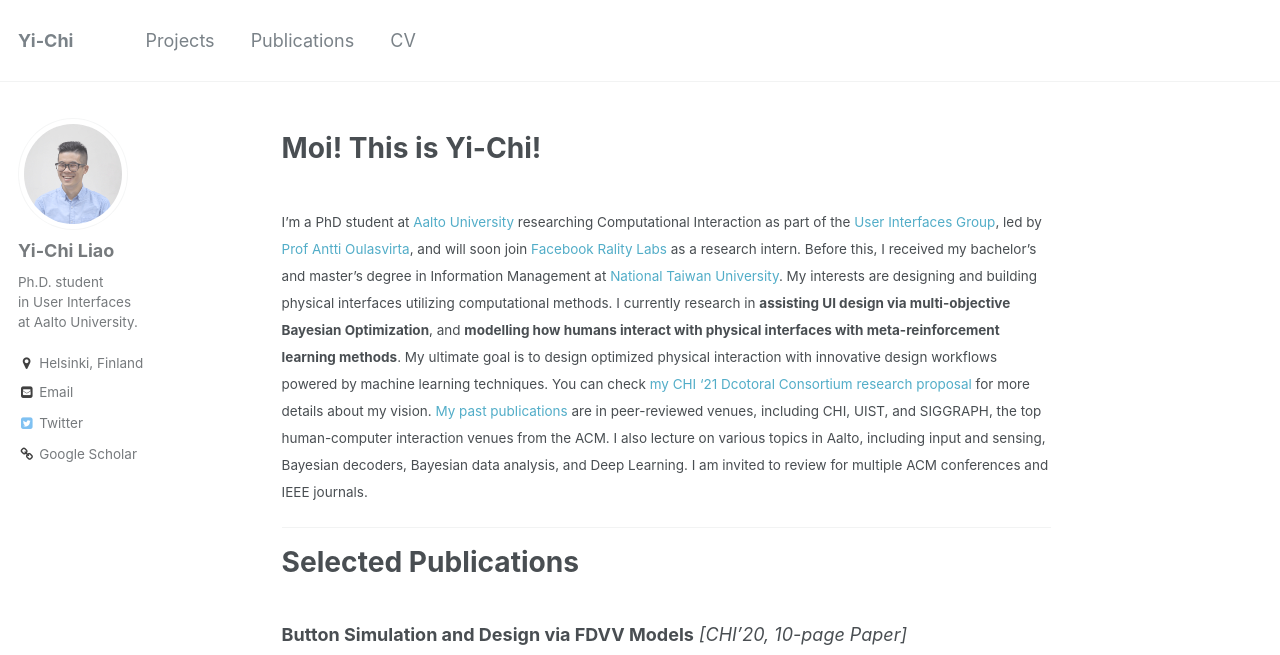
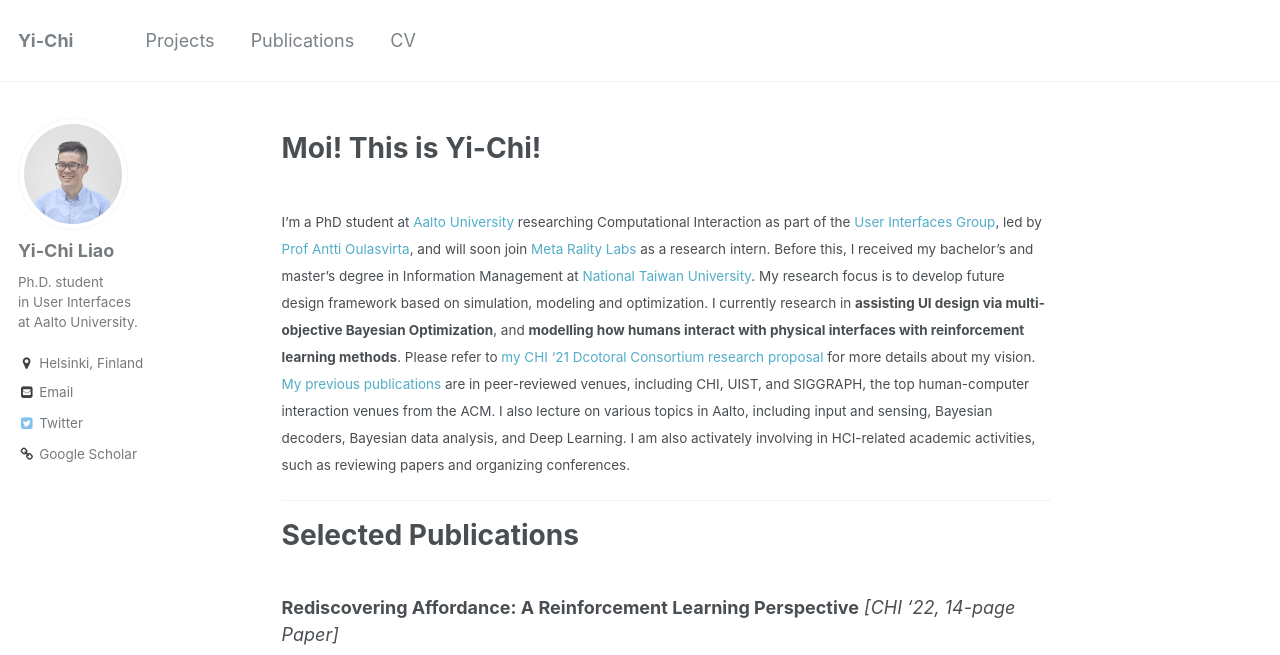
Before and after one commit to yichiliao/yichiliao.github.io, a Jekyll site: the page built from _pages/about.md, in a window 1280 px wide and 1400 px high. Shown: the top 655 px of the window. Built offline with Jekyll 4.4.1, drawn with Linux system fonts in a browser that asks for light colours; some of the changed text lies outside the part shown.

Commit message:
major update

```diff
--- a/_pages/about.md
+++ b/_pages/about.md
@@ -10,13 +10,19 @@ redirect_from:
 # Moi! This is Yi-Chi!
 <br>
 <small>
-I’m a PhD student at [Aalto University](https://www.aalto.fi/en) researching Computational Interaction as part of the [User Interfaces Group](http://userinterfaces.aalto.fi/), led by [Prof Antti Oulasvirta](http://users.comnet.aalto.fi/oulasvir/), and will soon join [Facebook Rality Labs](https://tech.fb.com/ar-vr/) as a research intern. Before this, I received my bachelor’s and master’s degree in Information Management at [National Taiwan University](https://www.ntu.edu.tw/english/). My interests are designing and building physical interfaces utilizing computational methods. I currently research in **assisting UI design via multi-objective Bayesian Optimization**, and **modelling how humans interact with physical interfaces with meta-reinforcement learning methods**. My ultimate goal is to design optimized physical interaction with innovative design workflows powered by machine learning techniques. You can check [my CHI '21 Dcotoral Consortium research proposal](https://arxiv.org/pdf/2101.10032.pdf) for more details about my vision. [My past publications](https://scholar.google.com/citations?user=Ddny4V4AAAAJ&hl=en) are in peer-reviewed venues, including CHI, UIST, and SIGGRAPH, the top human-computer interaction venues from the ACM. I also lecture on various topics in Aalto, including input and sensing, Bayesian decoders, Bayesian data analysis, and Deep Learning. I am invited to review for multiple ACM conferences and IEEE journals.
+I’m a PhD student at [Aalto University](https://www.aalto.fi/en) researching Computational Interaction as part of the [User Interfaces Group](http://userinterfaces.aalto.fi/), led by [Prof Antti Oulasvirta](http://users.comnet.aalto.fi/oulasvir/), and will soon join [Meta Rality Labs](https://tech.fb.com/ar-vr/) as a research intern. Before this, I received my bachelor’s and master’s degree in Information Management at [National Taiwan University](https://www.ntu.edu.tw/english/). My research focus is to develop future design framework based on simulation, modeling and optimization. I currently research in **assisting UI design via multi-objective Bayesian Optimization**, and **modelling how humans interact with physical interfaces with reinforcement learning methods**. Please refer to [my CHI '21 Dcotoral Consortium research proposal](https://arxiv.org/pdf/2101.10032.pdf) for more details about my vision. [My previous publications](https://scholar.google.com/citations?user=Ddny4V4AAAAJ&hl=en) are in peer-reviewed venues, including CHI, UIST, and SIGGRAPH, the top human-computer interaction venues from the ACM. I also lecture on various topics in Aalto, including input and sensing, Bayesian decoders, Bayesian data analysis, and Deep Learning. I am also activately involving in HCI-related academic activities, such as reviewing papers and organizing conferences.
 </small>
 
 ------
 
 Selected Publications
 ======
+
+<br>
+**Rediscovering Affordance: A Reinforcement Learning Perspective** *[CHI '22, 14-page Paper]*<br>
+<small>
+Affordance refers to the perception of possible actions allowed by an object. Despite its relevance to human-computer interaction, no existing theory explains the mechanisms that underpin affordance-formation; that is, how affordances are discovered and adapted via interaction. We propose an integrative theory of affordance-formation based on the theory of reinforcement learning in cognitive sciences. The key assumption is that users learn to associate promising motor actions to percepts via experience when reinforcement signals (success/failure) are present. They also learn to categorize actions (e.g., "rotating" a dial), giving them the ability to name and reason about affordance. Upon encountering novel widgets, their ability to generalize these actions determines their ability to perceive affordances. We implement this theory in a virtual robot model, which demonstrates human-like adaptation of affordance in interactive widgets tasks. While its predictions align with trends in human data, humans are able to adapt affordances faster, suggesting the existence of additional mechanisms.
+</small>
 
 <br>
 **Button Simulation and Design via FDVV Models** *[CHI'20, 10-page Paper]*<br>
```
Also changed, not shown: 1 other file.
